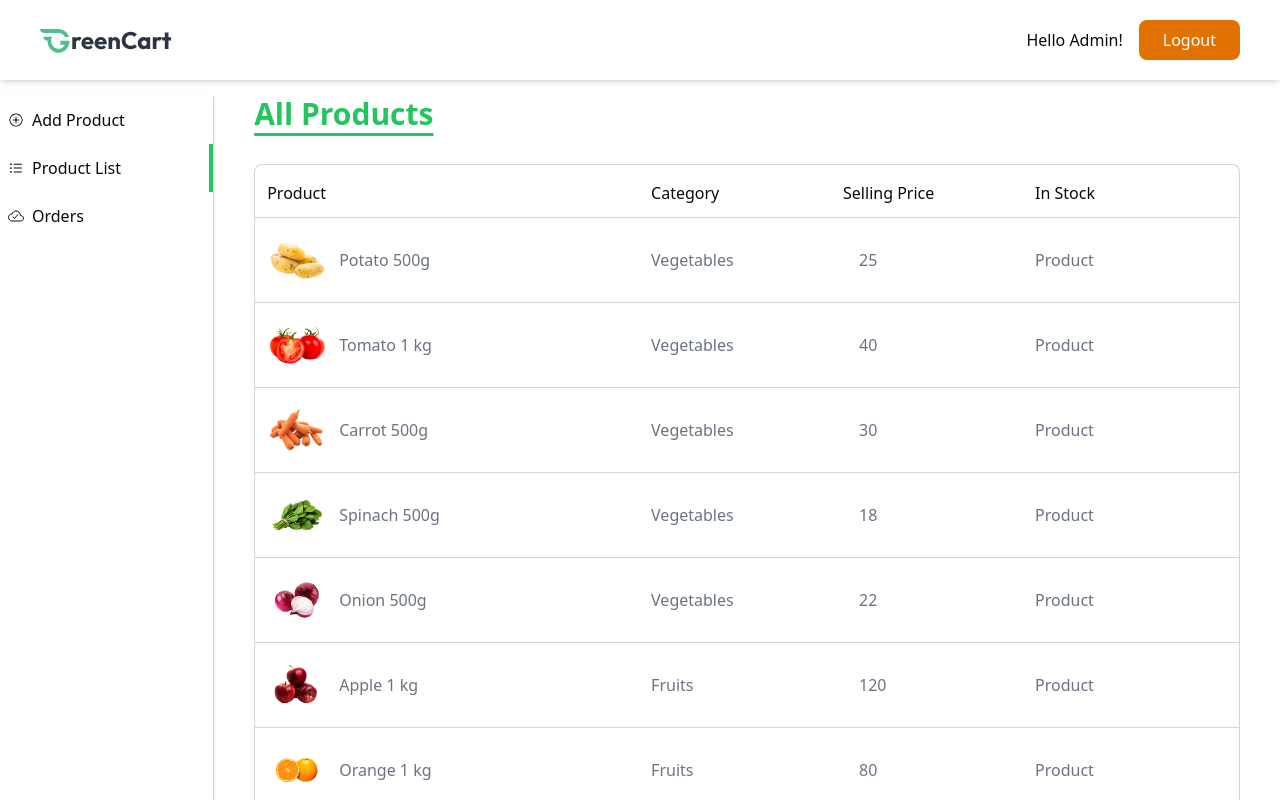
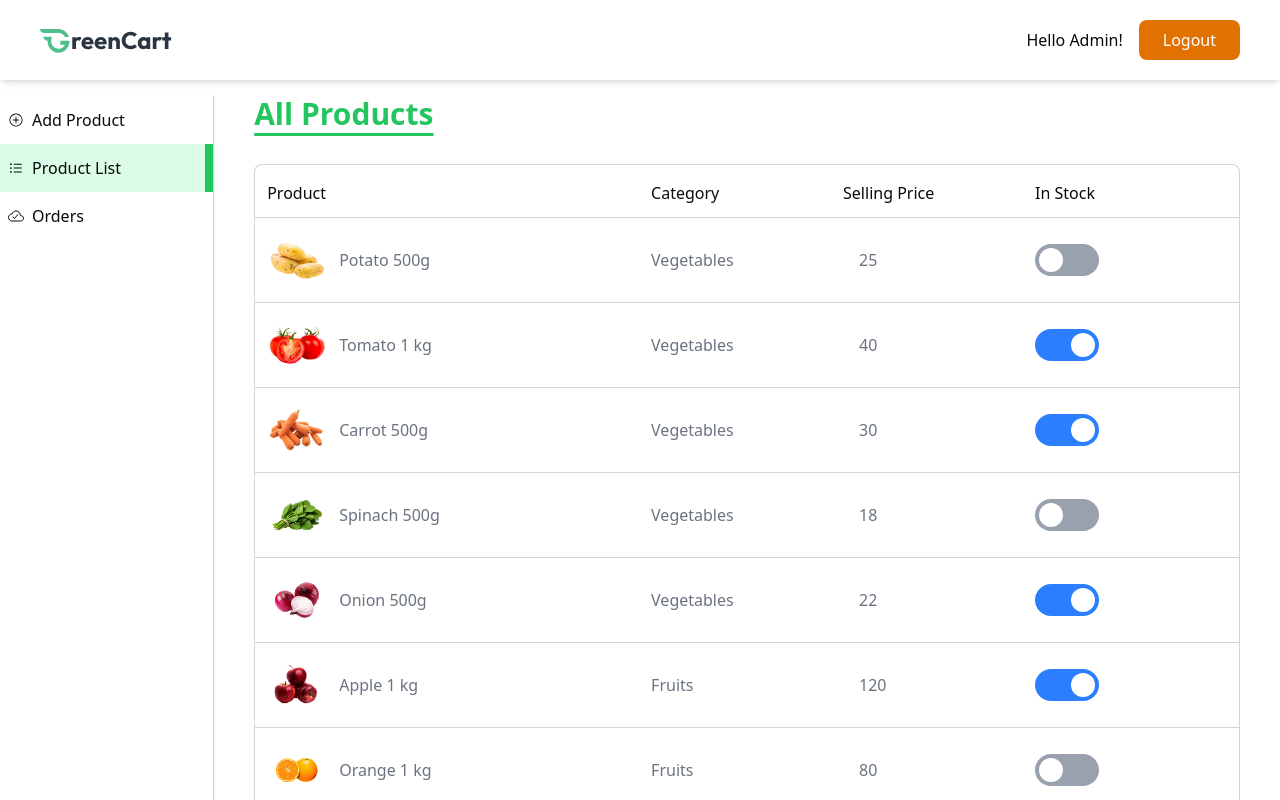
Before and after one commit to Saifullah-Afridi/xyz, a React (Vite) app in the folder client/: page /seller-dashboard/product-list in a window 1280 px wide. Shown: the top 800 px of the page. Built offline with nearby package versions, Linux system fonts and the light colour scheme.

Commit message:
listing done for now..later will add update functionality

```diff
--- a/client/src/assets/assets.js
+++ b/client/src/assets/assets.js
@@ -216,7 +216,7 @@ export const dummyProducts = [
     ],
     createdAt: "2025-03-25T07:17:46.018Z",
     updatedAt: "2025-03-25T07:18:13.103Z",
-    inStock: true,
+    inStock: false,
   },
   {
     _id: "gd47g34h",
@@ -265,7 +265,7 @@ export const dummyProducts = [
     ],
     createdAt: "2025-03-25T07:17:46.018Z",
     updatedAt: "2025-03-25T07:18:13.103Z",
-    inStock: true,
+    inStock: false,
   },
   {
     _id: "gd50g67h",
@@ -317,7 +317,7 @@ export const dummyProducts = [
     ],
     createdAt: "2025-03-25T07:17:46.018Z",
     updatedAt: "2025-03-25T07:18:13.103Z",
-    inStock: true,
+    inStock: false,
   },
   {
     _id: "ek53j34k",
--- a/client/src/components/ui/customComponents/SellerDashboardSidebar.jsx
+++ b/client/src/components/ui/customComponents/SellerDashboardSidebar.jsx
@@ -36,7 +36,7 @@ const SellerDashboardSidebar = () => {
           to={link?.link}
           key={link.title}
           className={`${
-            isActive(link) ? "border-r-4 border-r-primary" : ""
+            isActive(link) ? "border-r-8 border-r-primary bg-green-100 " : ""
           } flex items-center gap-2 hover:bg-green-100 h-12 px-2 transition-all duration-200 ease-in-out`}
         >
           <span>{link?.icon}</span>
--- /dev/null
+++ b/client/src/components/ui/customComponents/ToggleButton.jsx
@@ -0,0 +1,25 @@
+import React, { useState } from "react";
+
+const ToggleButton = ({ stock }) => {
+  const [toggle, setToggle] = useState(stock);
+
+  const handelToggle = () => {
+    setToggle(!toggle);
+  };
+  return (
+    <div
+      className={`w-16 ${
+        toggle ? "bg-blue-500" : "bg-gray-400"
+      } h-8 rounded-full relative px-1 cursor-pointer transition-all duration-500 ease-in-out`}
+      onClick={handelToggle}
+    >
+      <span
+        className={`bg-white rounded-full w-6 h-6 absolute top-1 left-1 ${
+          toggle ? "translate-x-8" : "translate-x-0"
+        } transition-all duration-500 ease-in-out`}
+      ></span>
+    </div>
+  );
+};
+
+export default ToggleButton;
--- a/client/src/pages/ProductList.jsx
+++ b/client/src/pages/ProductList.jsx
@@ -1,5 +1,6 @@
 import React from "react";
 import { dummyProducts } from "../assets/assets";
+import ToggleButton from "../components/ui/customComponents/ToggleButton";
 
 const ProductList = () => {
   const currency = import.meta.env.VITE_PRICE;
@@ -34,7 +35,9 @@ const ProductList = () => {
               {product?.price}
               {currency}
             </div>
-            <div>Product</div>
+            <div>
+              <ToggleButton stock={product?.inStock} />
+            </div>
           </div>
         ))}
       </div>
```
